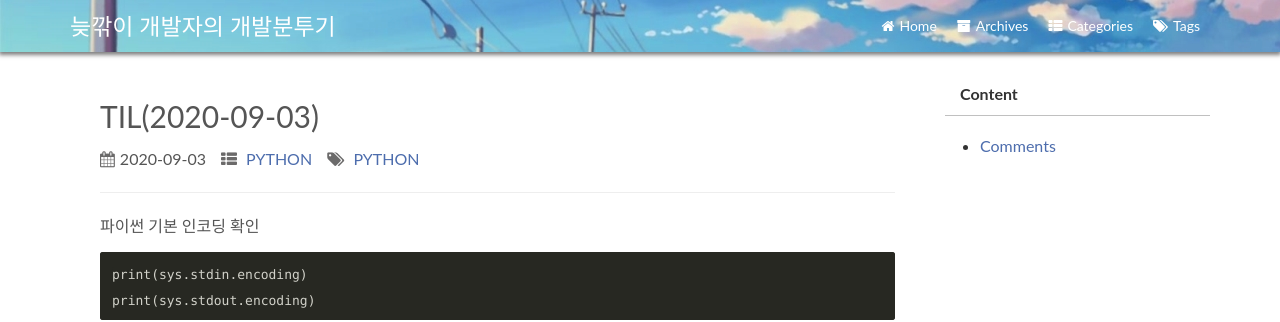
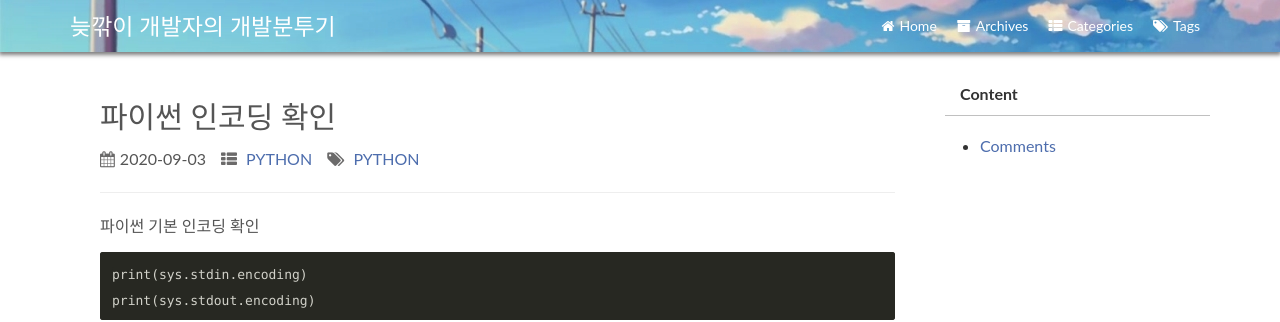
Before and after one commit to isaac1102/isaac1102.github.io, a Jekyll site: the page built from _posts/2020-09-03-python_check_encoding.md, in a window 1280 px wide. Shown: the top 322 px of the page. Built offline with Jekyll 4.4.1, drawn with Linux system fonts in a browser that asks for light colours; comment, search, counter and statistics services are not loaded; a style sheet for code colours, icons or effects is not loaded.

Commit message:
python first

```diff
--- a/_posts/2020-09-03-python_check_encoding.md
+++ b/_posts/2020-09-03-python_check_encoding.md
@@ -1,6 +1,6 @@
 ---
 layout: post
-title:  "TIL(2020-09-03)"
+title:  "파이썬 인코딩 확인"
 date:   2020-09-03 00:00:00
 categories: PYTHON
 tags: PYTHON
```
